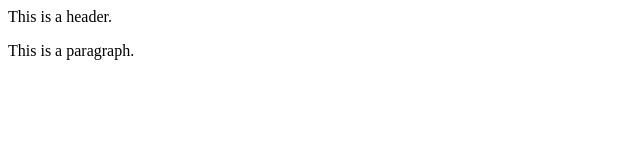
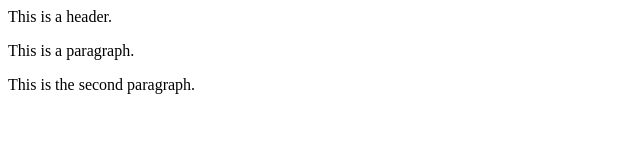
Before and after one commit to singhutkarsh902/Git-test, a website: page index.html in a window 1280 px wide. Shown: the whole page, without its empty margins (0-640 px from the left). Drawn offline with Linux system fonts and the light colour scheme.

Commit message:
second commit

```diff
--- a/index.html
+++ b/index.html
@@ -7,5 +7,6 @@
         <p>
             This is a paragraph.
         </p>
+        <p>This is the second paragraph.</p>
     </body>
 </html>
```
Also changed, not shown: package.json (added, +24 -0 lines), 2 other files.
